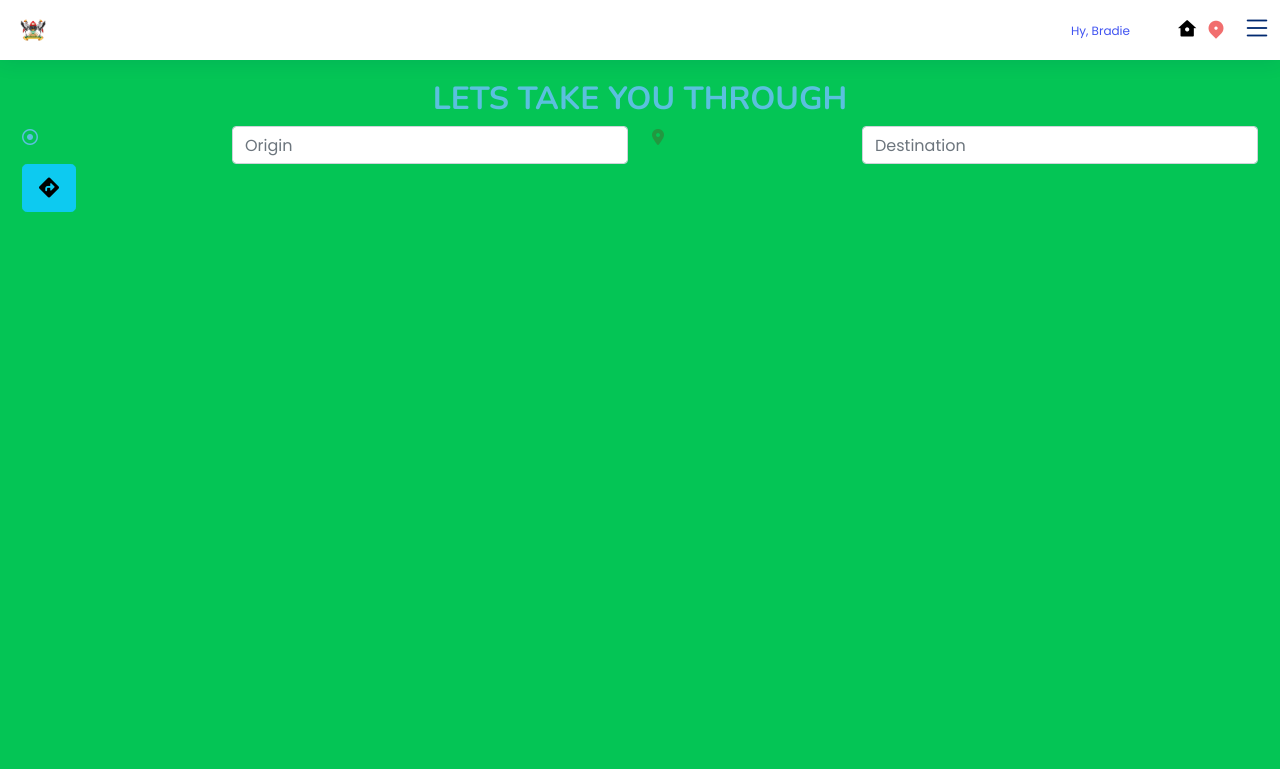
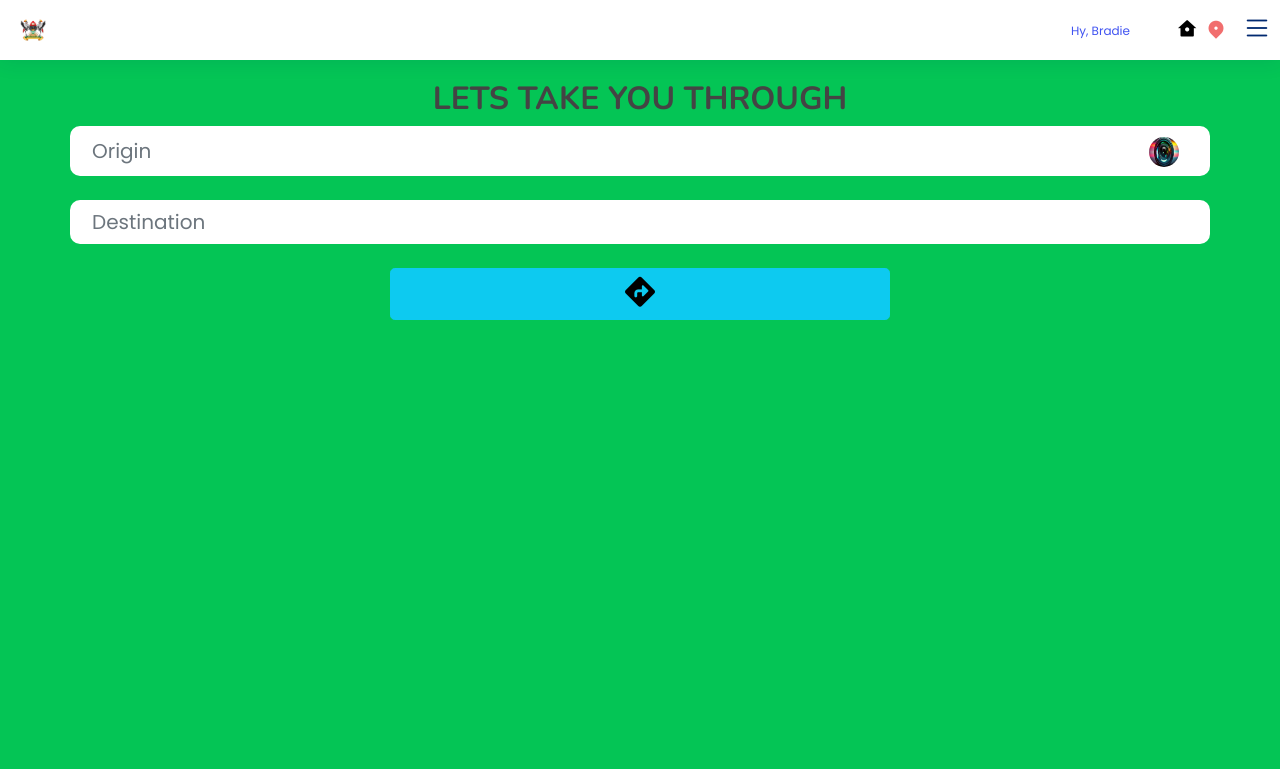
Before and after one commit to linda123ayebale/assistant, a Django app: page /ar in a window 1280 px wide. Shown: the top 769 px of the page. Run offline with Django 3.2, Linux system fonts and the light colour scheme; a user stored in the database is signed in; some libraries are stand-ins or nearby versions.

Commit message:
AUTO COMPLETE

```diff
--- a/ar/templates/ar/index.html
+++ b/ar/templates/ar/index.html
@@ -14,30 +14,27 @@
  <!-- End Header -->
 
  <div class="jumbotron">
-  <div class="container-fluid">
+  <div class="container">
   <h1>LETS TAKE YOU THROUGH</h1>
   <form class="form-horizontal">
     <div class="row">
-        <div class="col-xs-6 col-sm-2">
-          <label for="from" class="control-label"><i class="fa fa-dot-circle-o" aria-hidden="true"></i></label>
+      <div class="col-xl-6 col-sm-4 box">
+        <input type="text" id="from" class="input form-control" placeholder="Origin" required>
+        <a class="button"><img src="{% static '/assets/img/camera.jpg' %}" class="image"></a>
       </div>
-        <div class="col-xs-6 col-sm-4">
-          <input type="text" id="from" placeholder="Origin" class="form-control" name="">
-        </div>
-
-        <div class="col-xs-6 col-sm-2">
-          <label for="to" class="control-label"><i style="color: #229840;" class="fas fa-map-marker-alt" aria-hidden="true"></i></label>
-        </div>
-        <div class="col-xs-6 col-sm-4">
-          <input type="text" id="to" placeholder="Destination" class="form-control" name="">
+      <div class="col-xl-6 col-sm-4 box mt-4">
+        <input type="text" id="to" placeholder="Destination" class="input form-control" name="">
       </div>
     </div>
   </form>
 
-    <div class="col-xs-offset-2 col-xs-10">
-        <button class="btn btn-info btn-lg"><i class="fas fa-directions"></i></button>
+  <div class="row mt-4">
+    <div class="col-12 d-flex justify-content-center align-items-center">
+      <button class="btn btn-info btn-lg" style="width: 500px"><i style="font-size: 30px;" class="fas fa-directions"></i></button>
     </div>
   </div>
+</div>
+
   <!-- ================= -->
 
   <div class="container-fluid">
@@ -52,36 +49,6 @@
   </div>
 </div>
 
-
-<!-- <section class="section pt-5">
-    <div class="container-fluid py-4">
-        <div class="card-body py-4" style="background-color: rgb(112, 175, 154);">
-          <div class="col-12 justify-content-center">
-              <div class="row">
-                Hello, hy
-              </div>
-
-              <div class="fixed-bottom pb-5">
-                <div class="container py-4">
-                    <div class="row p-5">
-                        <div class="input_box">
-                            <form method="POST" action="" class="#">
-                                <div class="box">
-                                    <input type="text" class="input" placeholder="Ask me something.....!" required>
-                                <button class="button">
-                                    <img src="{% static '/assets/img/send.png' %}" class="image">
-                                </button>
-                                </div>
-                            </form>
-                        </div>
-                </div>
-            </div>
-          </div>
-        </div>
-      </div>
-  </div>
-</section> -->
-
 <!-- Add Font Awesome JS script if not already added -->
 <script src="https://kit.fontawesome.com/a076d05399.js" crossorigin="anonymous"></script>
 
--- a/static/assets/css/ar.css
+++ b/static/assets/css/ar.css
@@ -1,5 +1,4 @@
 body{
-	color: #5bc0de;
 	font-family: "Poppins", sans-serif;
 }
 
@@ -46,11 +45,10 @@ body{
 	display: flex;
 	align-items: center;
 	justify-content: space-between;
-	border-radius: 200px;
+	border-radius: 10px;
 }
 
 .box input{
-	width: 300px;
 	border: none;
 	outline: none;
 	border-radius: 16px 16px 19px;
@@ -78,6 +76,7 @@ body{
 	height: 30px;
 	display: block;
 	margin: 5px 5px 3px 2px;
+	border-radius:100%;
 	/* pointer-envents: none; */
 	/* opacity: 0; */
 
--- a/templates/base.html
+++ b/templates/base.html
@@ -68,14 +68,21 @@
 </body>
 
 <script>
-
     let input = document.querySelector('.input');
     let button = document.querySelector('.button');
     let image = document.querySelector('.image');
 
-    input.oninput = function(){
+    // Function to update the image and button visibility
+    function updateImageVisibility() {
+        if (input.value !== '') {
+            image.style.width = '0px';
+            image.style.height = '0px';
+            image.style.opacity = '0';
+            image.style.pointerEvents = 'none';
 
-        if (input.value != ''){
+            button.style.opacity = '0';
+            button.style.pointerEvents = 'none';
+        } else {
             image.style.width = '30px';
             image.style.height = '30px';
             image.style.opacity = '1';
@@ -83,15 +90,13 @@
 
             button.style.opacity = '1';
             button.style.pointerEvents = 'auto';
-        }else{
-            image.style.width = '0px';
-            image.style.height = '0px';
-            image.style.opacity = '0';
-            image.style.pointerEvents = 'none';
-
-            button.style.opacity = '0';
-            button.style.pointerEvents = 'none';
         }
     }
+
+    // Trigger the function on input change
+    input.addEventListener('input', updateImageVisibility);
+
+    // Initial call to set the image visibility
+    updateImageVisibility();
 </script>
 </html>
```
Also changed, not shown: db.sqlite3, static/assets/img/camera.jpg. Lines whose indentation alone changed are shown as unchanged.
